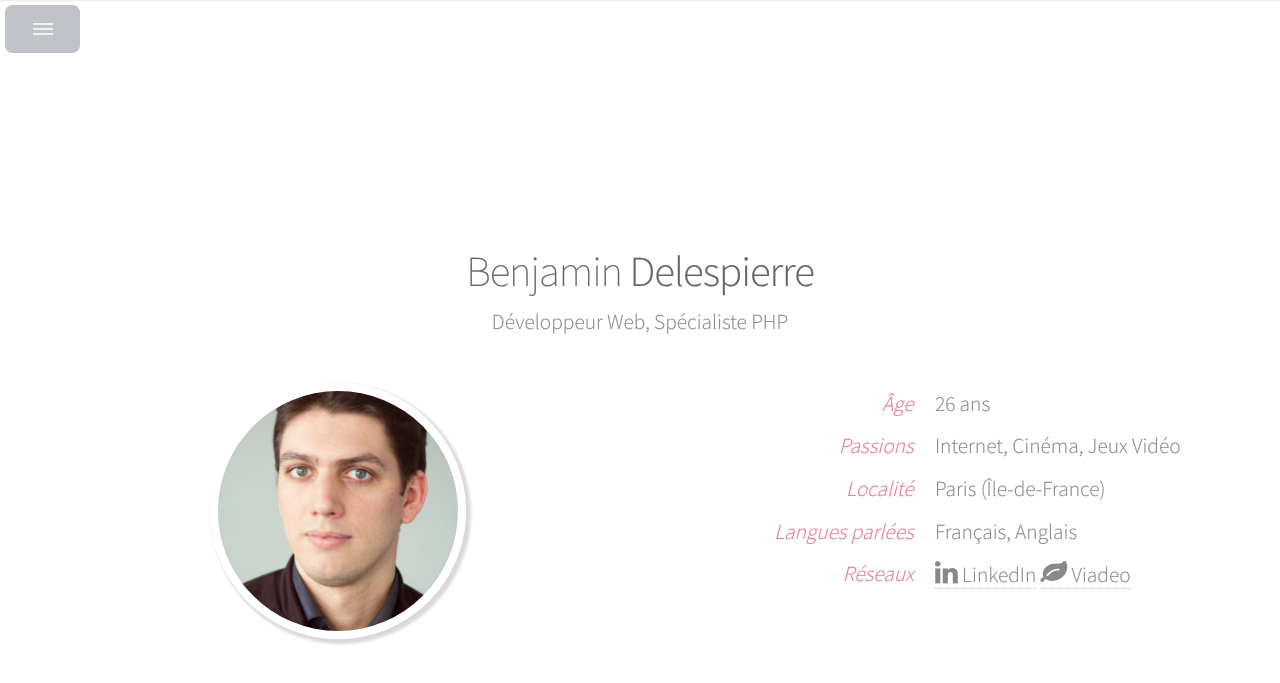
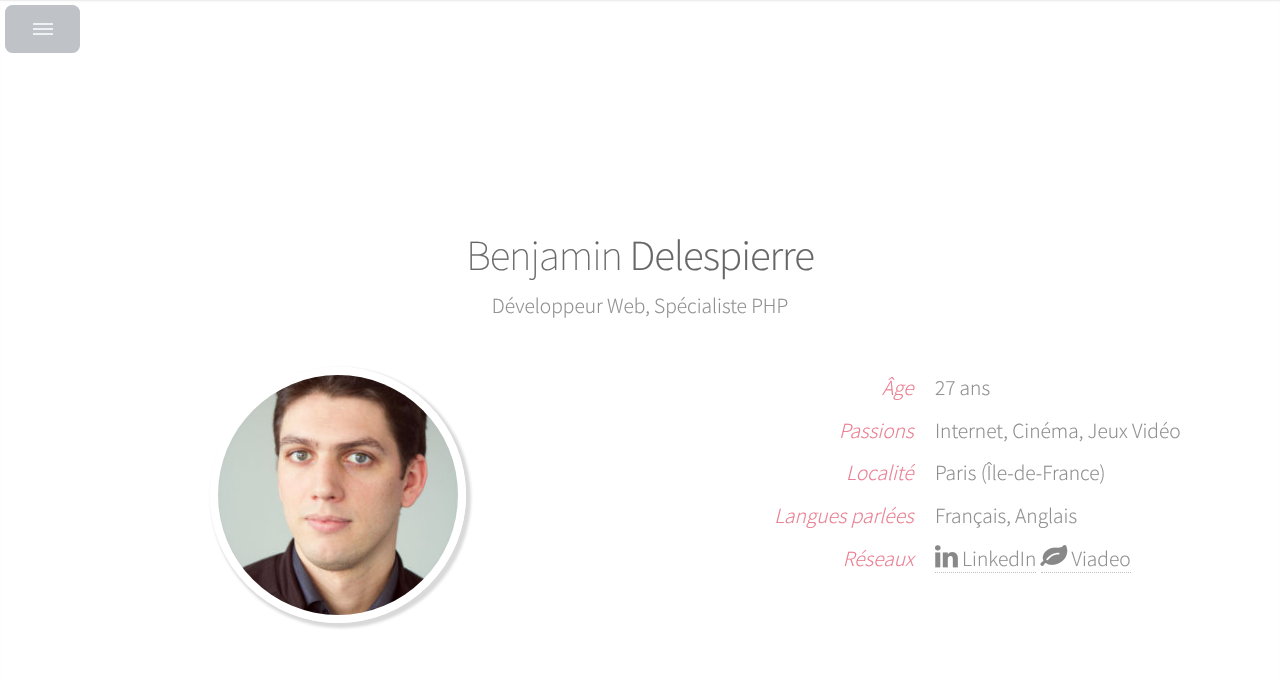
Before and after one commit to bdelespierre/bdelespierre.github.io, a Jekyll site: the page built from cv.html, in a window 1280 px wide and 900 px high. Shown: the top 683 px of the window. Built offline with Jekyll 4.4.1, drawn with Linux system fonts in a browser that asks for light colours; nearby versions of some CDN libraries; Markdown is read by kramdown in place of the engine named in the settings.

Commit message:
I'm 27 now

```diff
--- a/cv.html
+++ b/cv.html
@@ -23,7 +23,7 @@
                 <tbody>
                     <tr>
                         <td class="title">&Acirc;ge</td>
-                        <td>26 ans</td>
+                        <td>27 ans</td>
                     </tr>
                     <tr>
                         <td class="title">Passions</td>
```
